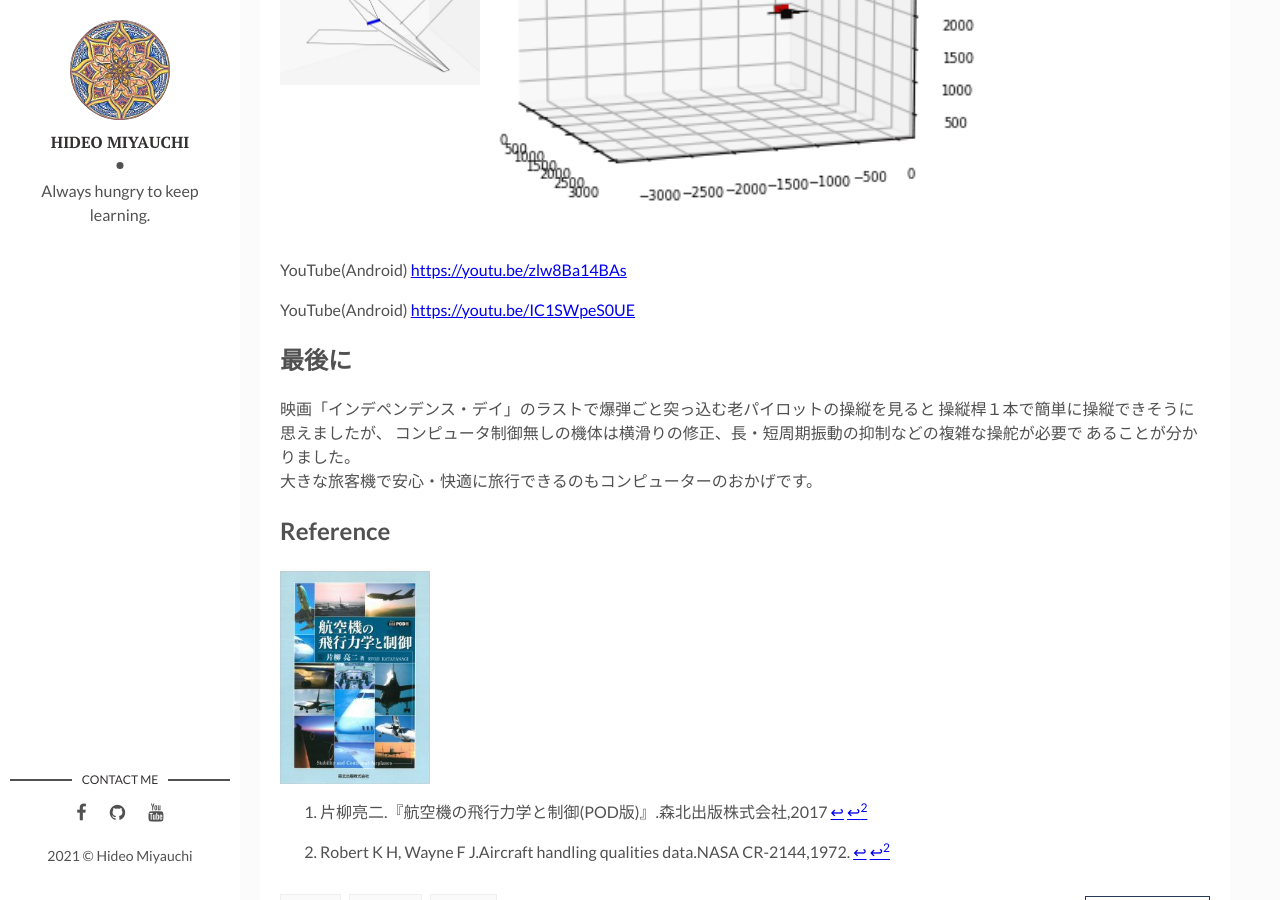
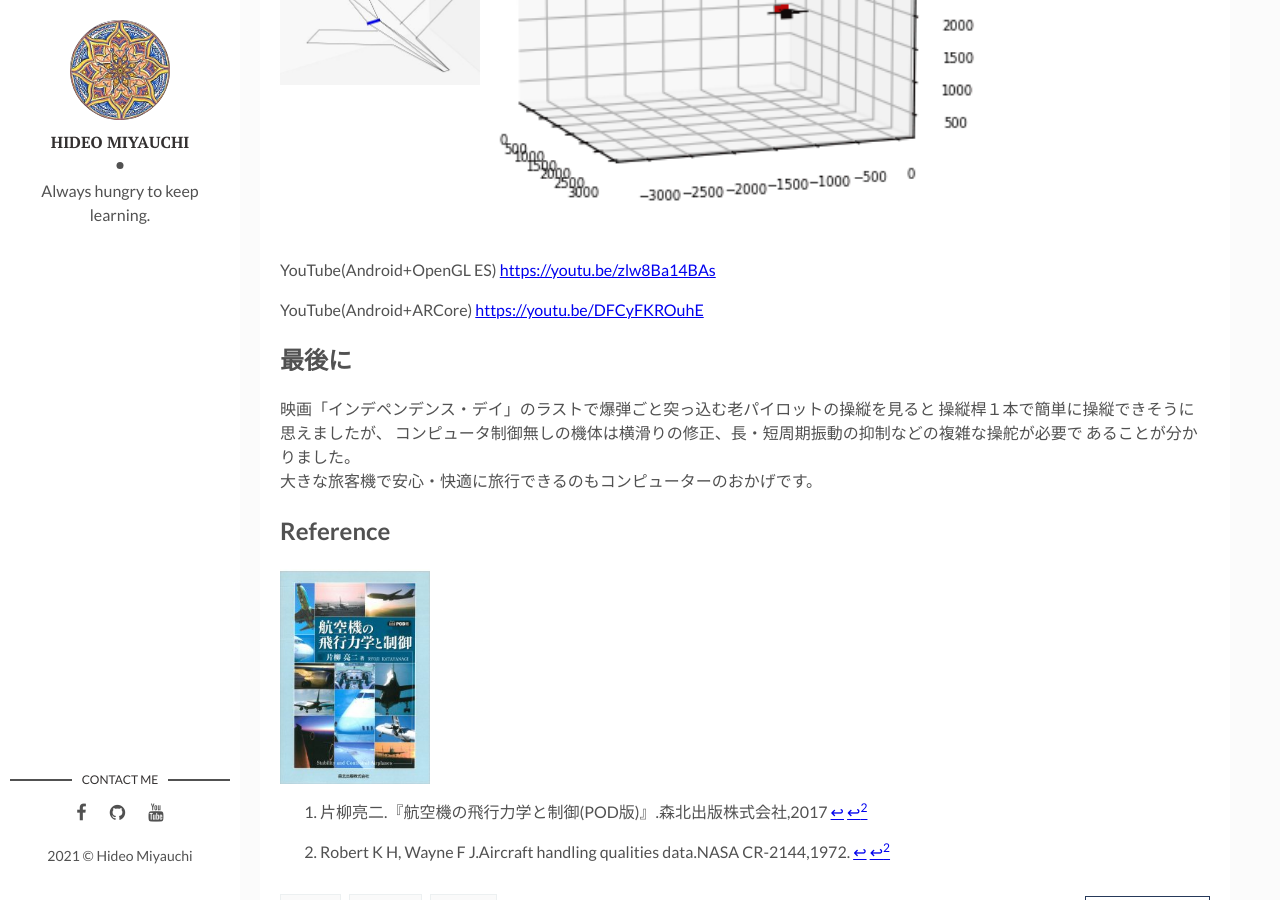
Before and after one commit to HideoMiyauchi/HideoMiyauchi.github.io, a Jekyll site: the page built from _posts/2021-04-09-Flight-Simulation.markdown, in a window 1280 px wide and 900 px high, scrolled down 4931 px. Built offline with Jekyll 4.4.1, drawn with Linux system fonts in a browser that asks for light colours.

Commit message:
change youtube link.

```diff
--- a/_posts/2021-04-09-Flight-Simulation.markdown
+++ b/_posts/2021-04-09-Flight-Simulation.markdown
@@ -168,9 +168,9 @@ w
 ![Destop View](/assets/img/20210405/figure2.jpg){: width="200" .right}
 ![Destop View](/assets/img/20210405/FlightMove.gif){: width="500" .right}
 
-YouTube(Android) <https://youtu.be/zlw8Ba14BAs>
+YouTube(Android+OpenGL ES) <https://youtu.be/zlw8Ba14BAs>
 
-YouTube(Android) <https://youtu.be/IC1SWpeS0UE>
+YouTube(Android+ARCore) <https://youtu.be/DFCyFKROuhE>
 
 <!--*****************************************************-->
 ## 最後に
```
